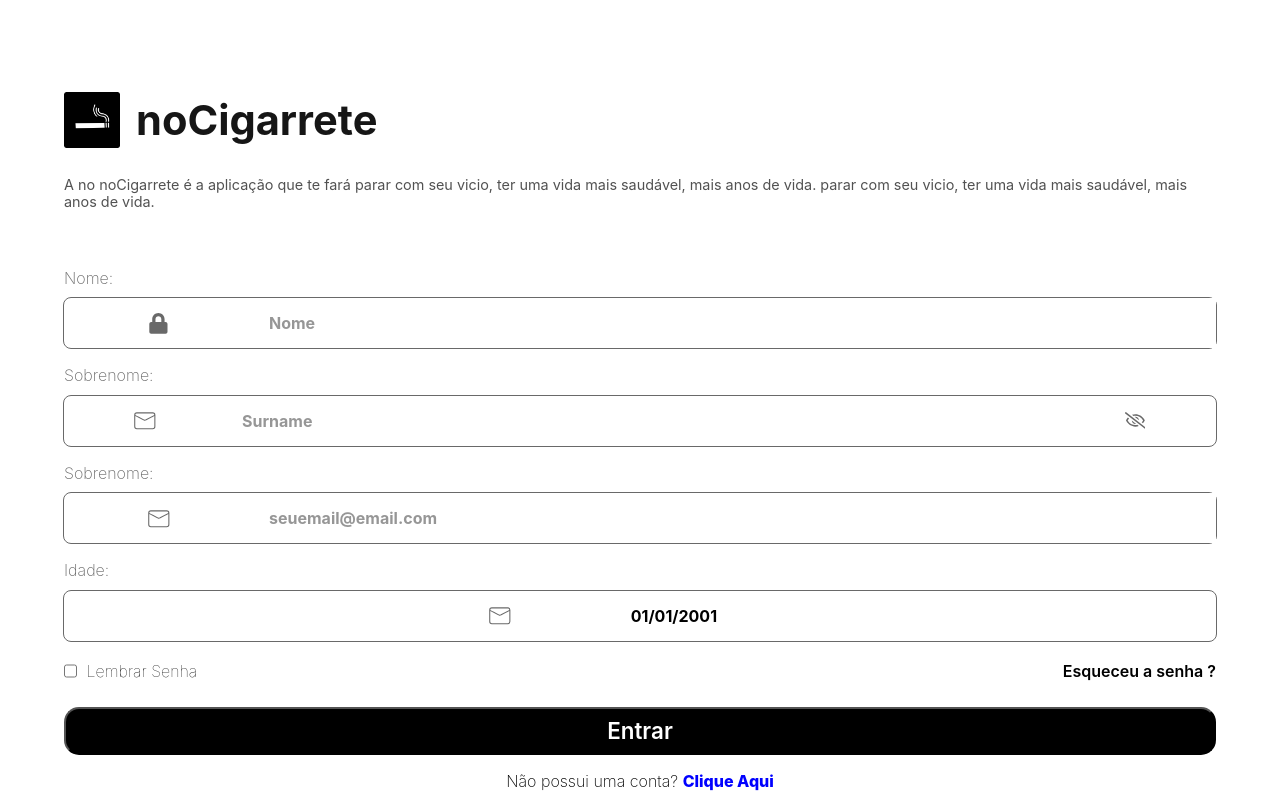
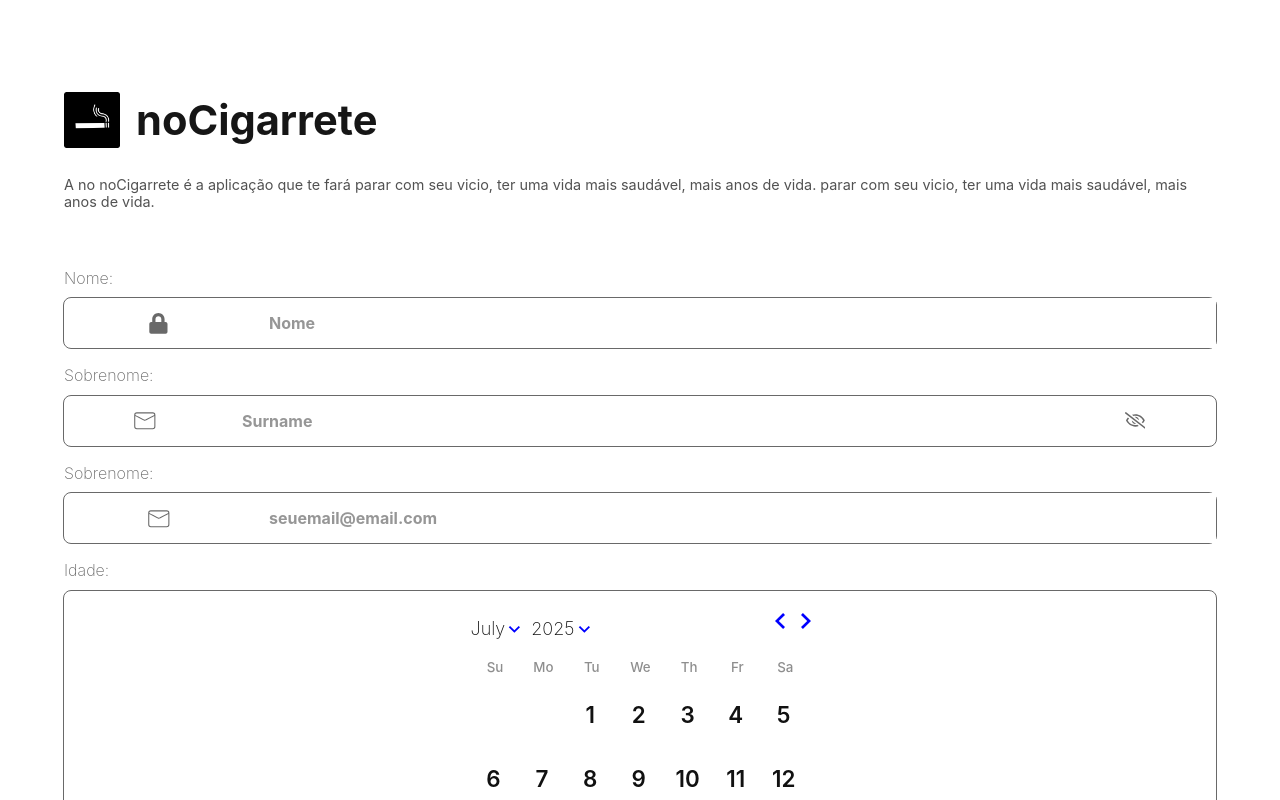
Before and after one commit to fdfborges/noCigarette, a React (Vite) app: page /register in a window 1280 px wide. Shown: the top 800 px of the page. Built offline with nearby package versions, Linux system fonts and the light colour scheme.

Commit message:
created daypicker

```diff
--- a/package.json
+++ b/package.json
@@ -11,10 +11,11 @@
   },
   "dependencies": {
     "@react-oauth/google": "^0.12.2",
+    "date-fns": "^4.1.0",
     "formik": "^2.4.6",
     "jwt-decode": "^4.0.0",
     "react": "^19.1.0",
-    "react-datepicker": "^8.4.0",
+    "react-day-picker": "^9.8.1",
     "react-dom": "^19.1.0",
     "react-icons": "^5.5.0",
     "react-router-dom": "^7.7.1",
--- a/src/components/FormRegister/FormRegister.jsx
+++ b/src/components/FormRegister/FormRegister.jsx
@@ -1,11 +1,13 @@
 import React, { useState } from "react";
 import './FormRegister.scss';
-import DatePicker from "react-datepicker";
-import "react-datepicker/dist/react-datepicker.css";
 import { CiMail } from "react-icons/ci";
 import { FaLock, FaRegEyeSlash } from "react-icons/fa";
 import { useFormik } from 'formik';
 import * as Yup from 'yup';
+import { format } from 'date-fns';
+import { DayPicker } from "react-day-picker";
+import "react-day-picker/style.css";
+
 
 
 export default function FormLogin() {
@@ -31,10 +33,7 @@ export default function FormLogin() {
         },
     });
 
-    const Example = () => {
-        const [startDate, setStartDate] = useState(new Date());
-        return <DatePicker selected={startDate} onChange={(date) => setStartDate(date)} />;
-    };
+    const [selected, setSelected] = useState ();
 
     return (
         <form className='FormLoginContainer' onSubmit={formik.handleSubmit}>
@@ -125,15 +124,13 @@ export default function FormLogin() {
                         <label htmlFor="age">Idade:</label>
                     </div>
                     <div className="ContainerInputPlusIcon">
-                        <div className="IconForInput">
-                            <CiMail size={"1.6rem"} />
-                        </div>
-                        <DatePicker
-                            calendarClassName="Calendar"
-                            selected={"01/01/0001"}
-                            onSelect={"handleDateSelect"} //when day is clicked
-                            onChange={"handleDateChange"} //only when value has changed
-                            locale={"pt-br"}
+                        <DayPicker
+                            animate
+                            mode="single"
+                            selected={selected}
+                            onSelect={setSelected}
+                            captionLayout={"dropdown"}
+                            navLayout={"after"}
                         />
                     </div>
                 </div>
--- a/src/components/FormRegister/FormRegister.scss
+++ b/src/components/FormRegister/FormRegister.scss
@@ -93,13 +93,14 @@
         .FooterFormEsquerda {
             display: flex;
             gap: 0.6rem;
+
             label {
                 font-weight: 100;
             }
         }
 
-        .FooterFormDireita{
-            a{
+        .FooterFormDireita {
+            a {
                 font-weight: 600;
             }
         }
@@ -107,3 +108,28 @@
     }
 
 }
+
+
+
+.rdp-months,
+.rdp-month,
+.rdp-table,
+.rdp-head,
+.rdp-tbody,
+.rdp-row,
+.rdp-cell,
+.rdp-day_button,
+.rdp-day,
+.rdp-button_previous,
+.rdp-button_next {
+    background-color: white !important;
+    padding: 0.5rem;
+    border-radius: 10px;
+
+}
+
+.rdp-day_button,
+.rdp-nav_button,
+.rdp-caption_label {
+    color: #111 !important;
+}
--- a/src/pages/Register/Register.jsx
+++ b/src/pages/Register/Register.jsx
@@ -6,7 +6,10 @@ import { useFormik } from 'formik';
 import * as Yup from 'yup';
 import FormRegister from '../../components/FormRegister/FormRegister';
 
+
 export default function Register() {
+
+
 
     return (
         <div className="containerLoginPrincipal">
```
Also changed, not shown: 1 other file (tests, documents, lock files or other folders).
